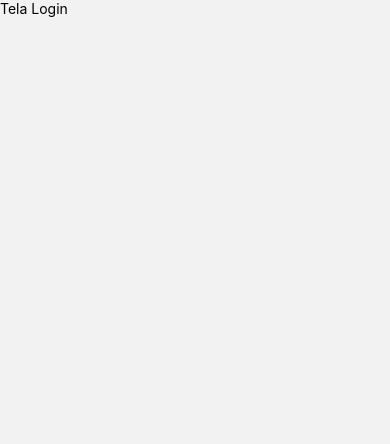
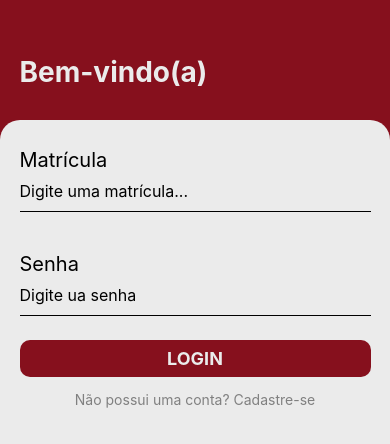
Before and after one commit to samuel-galiano/authTest, a React Native app: screen /Login in a window 390 px wide. Shown: the top 444 px of the page. Built offline with nearby package versions, Linux system fonts and the light colour scheme.

Commit message:
feat(major): customizar tela de login e suas animações

```diff
--- a/src/Screens/Login/index.js
+++ b/src/Screens/Login/index.js
@@ -1,10 +1,29 @@
 import * as React from "react";
 import * as Native from "react-native"
+import * as Animatable from "react-native-animatable"
+import { loginStyle } from "./style";
 
 export function Login() {
     return (
-        <Native.View>
-            <Native.Text>Tela Login</Native.Text>
+        <Native.View style={styles.container}>
+            <Animatable.View animation={"fadeInLeft"} delay={500} style={styles.containerHeader}>
+                <Native.Text style={styles.message}>Bem-vindo(a)</Native.Text>
+            </Animatable.View>
+            <Animatable.View animation={"fadeInUp"} delay={1500} style={styles.containerForm}>
+                <Native.Text style={styles.tittle}>Matrícula</Native.Text>
+                <Native.TextInput placeholder="Digite uma matrícula..." style={styles.input} />
+
+                <Native.Text style={styles.tittle}>Senha</Native.Text>
+                <Native.TextInput placeholder="Digite ua senha" style={styles.input} />
+
+                <Native.TouchableOpacity style={styles.button}>
+                    <Native.Text style={styles.buttonText}>LOGIN</Native.Text>
+                </Native.TouchableOpacity>
+                <Native.TouchableOpacity style={styles.buttonRegister}>
+                    <Native.Text style={styles.registerText}>Não possui uma conta? Cadastre-se</Native.Text>
+                </Native.TouchableOpacity>
+            </Animatable.View>
         </Native.View>
     );
 }
+const styles = Native.StyleSheet.create( loginStyle )
--- a/src/Screens/Login/style.js
+++ b/src/Screens/Login/style.js
@@ -1,3 +1,55 @@
 export const loginStyle = {
-
+    container: {
+        flex: 1,
+        backgroundColor: "#86101D"
+    },
+    containerHeader: {
+        marginTop: '14%',
+        marginBottom: "8%",
+        paddingStart: "5%"
+    },
+    message: {
+        fontSize: 28,
+        fontWeight: "bold",
+        color: "#ebebeb"
+    },
+    containerForm: {
+        backgroundColor: "#ebebeb",
+        flex: 1,
+        borderTopLeftRadius: 20,
+        borderTopRightRadius: 20,
+        paddingStart: '5%',
+        paddingEnd: '5%'
+    },
+    tittle: {
+        fontSize: 20,
+        marginTop: 28
+    },
+    input: {
+        borderBottomWidth: 1,
+        height: 40,
+        marginBottom: 12,
+        fontSize: 16
+    },
+    button: {
+        backgroundColor: "#86101D",
+        width: '100%',
+        borderRadius: 10,
+        paddingVertical: 8,
+        marginTop: 12,
+        justifyContent: "center",
+        alignItems: "center"
+    },
+    buttonText: {
+        color: "#ebebeb",
+        fontSize: 18,
+        fontWeight: "bold"
+    },
+    buttonRegister: {
+        marginTop: 14,
+        alignSelf: "center"
+    },
+    registerText: {
+        color: "gray"
+    }
 }
```
